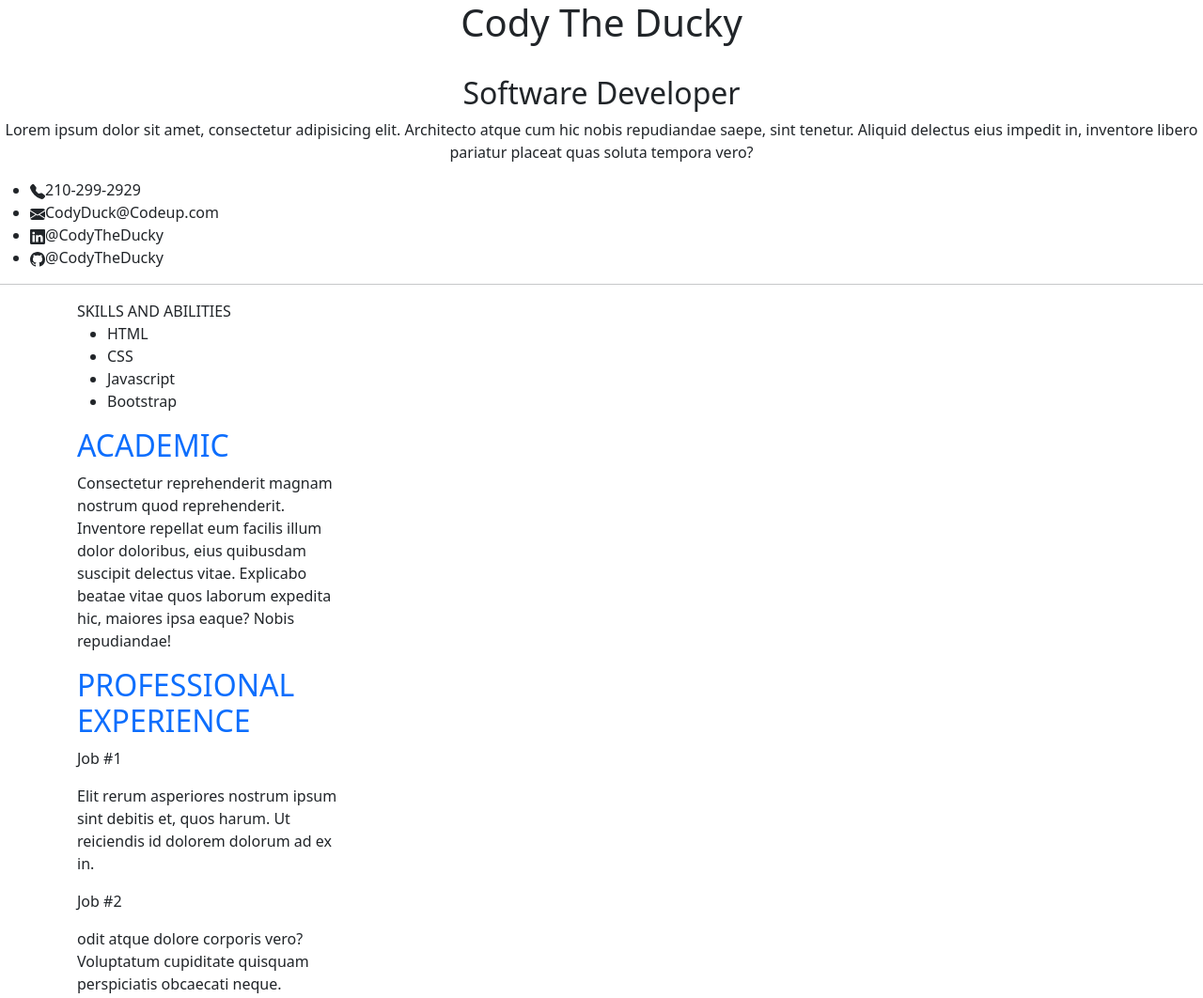
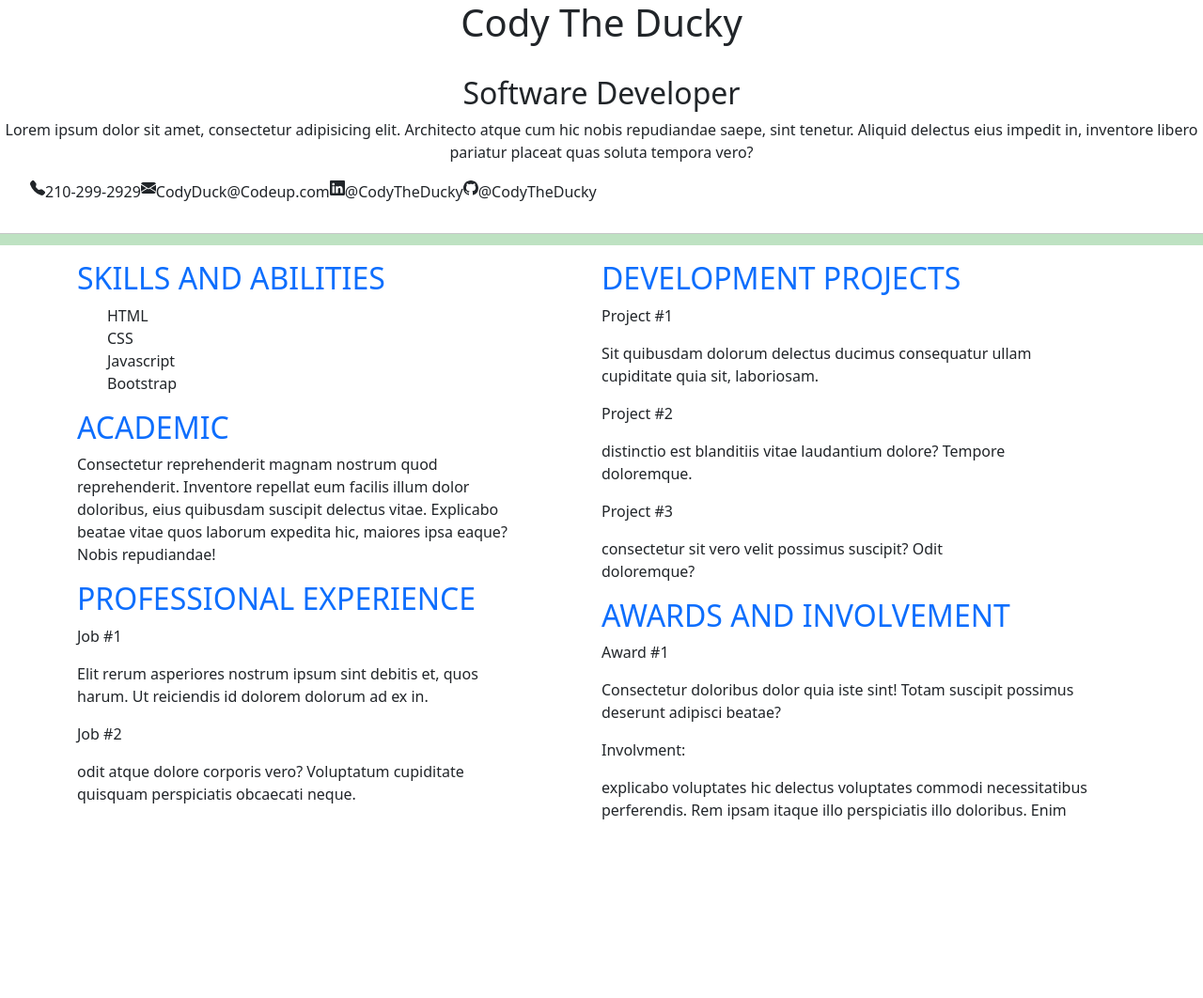
Before and after one commit to ajhunt012/codeup-web-exercises, a website: page resume.html in a window 1280 px wide. Shown: the top 1062 px of the page at 94% size. After the commit the page ends 890 px from the top, so only its background shows below. Drawn offline with nearby package versions, Linux system fonts and the light colour scheme.

Commit message:
almost finished resume

```diff
--- a/css/resume.css
+++ b/css/resume.css
@@ -1,25 +1,37 @@
+main{
+    display: flex;
+    flex-wrap: wrap;
+    flex-direction: row;
+}
+li {
+    list-style-type: none;
+    display: flex;
+}
+
+.icon-bar> ul {
+    display: inline-flex;
+    justify-content: space-around;
+}
+
+
+
 @media  screen and (min-width:768px) {
+
 .col{
     display: flex;
-    flex-wrap: wrap;
+    flex-direction: column;
+    /*flex-wrap: wrap;*/
 }
     .container{
         display: flex;
         flex-wrap: wrap;
+    /*    margin: 0;*/
     }
 
 }
 
 @media screen and (max-width: 767px) {
 
-    .icons {
-        display: flex;
-        justify-content: center;
-        align-content: center;
+
+
     }
-    li{
-        list-style-type: none;
-        display: flex;
-    }
-
-}
--- a/resume.html
+++ b/resume.html
@@ -3,43 +3,44 @@
 <head>
     <meta charset="UTF-8">
     <meta name="viewport" content="width=device-width, initial-scale=1">
-    <link href="css/resume.css">
+    <meta name="viewport"
+          content="width=device-width, user-scalable=no, initial-scale=1.0, maximum-scale=1.0, minimum-scale=1.0">
+    <meta http-equiv="X-UA-Compatible" content="ie=edge">
+    <link href="css/resume.css" rel="stylesheet">
     <!-- CSS only -->
     <link href="https://cdn.jsdelivr.net/npm/bootstrap@5.2.2/dist/css/bootstrap.min.css" rel="stylesheet" integrity="sha384-Zenh87qX5JnK2Jl0vWa8Ck2rdkQ2Bzep5IDxbcnCeuOxjzrPF/et3URy9Bv1WTRi" crossorigin="anonymous">
     <title>Resume</title>
 </head>
-<body>
 <header>
     <div class="title">
-<h1 class="text-center">Cody The Ducky</h1>
+        <h1 class="text-center">Cody The Ducky</h1>
     </div>
     <br>
     <div class="job-position">
         <h2 class="text-center">Software Developer</h2>
         <p class="text-center">Lorem ipsum dolor sit amet, consectetur adipisicing elit. Architecto atque cum hic nobis repudiandae saepe, sint tenetur. Aliquid delectus eius impedit in, inventore libero pariatur placeat quas soluta tempora vero?</p>
     </div>
-    <div class="icon-bar row-md-12">
+    <div class="icon-bar col-md-12">
         <ul>
-            <li class="icons"><svg xmlns="http://www.w3.org/2000/svg" width="16" height="16" fill="currentColor" class="bi bi-telephone-fill" viewBox="0 0 16 16">
-                <path fill-rule="evenodd" d="M1.885.511a1.745 1.745 0 0 1 2.61.163L6.29 2.98c.329.423.445.974.315 1.494l-.547 2.19a.678.678 0 0 0 .178.643l2.457 2.457a.678.678 0 0 0 .644.178l2.189-.547a1.745 1.745 0 0 1 1.494.315l2.306 1.794c.829.645.905 1.87.163 2.611l-1.034 1.034c-.74.74-1.846 1.065-2.877.702a18.634 18.634 0 0 1-7.01-4.42 18.634 18.634 0 0 1-4.42-7.009c-.362-1.03-.037-2.137.703-2.877L1.885.511z"/>
+            <li class="icons"><svg xmlns="http://www.w3.org/2000/svg" width="16" height="16" fill="currentColor" class="bi bi-telephone-fill" viewBox="0 0 16 16"><path fill-rule="evenodd" d="M1.885.511a1.745 1.745 0 0 1 2.61.163L6.29 2.98c.329.423.445.974.315 1.494l-.547 2.19a.678.678 0 0 0 .178.643l2.457 2.457a.678.678 0 0 0 .644.178l2.189-.547a1.745 1.745 0 0 1 1.494.315l2.306 1.794c.829.645.905 1.87.163 2.611l-1.034 1.034c-.74.74-1.846 1.065-2.877.702a18.634 18.634 0 0 1-7.01-4.42 18.634 18.634 0 0 1-4.42-7.009c-.362-1.03-.037-2.137.703-2.877L1.885.511z"/>
             </svg>210-299-2929</li>
-            <li class="icons"><svg xmlns="http://www.w3.org/2000/svg" width="16" height="16" fill="currentColor" class="bi bi-envelope-fill" viewBox="0 0 16 16">
-                <path d="M.05 3.555A2 2 0 0 1 2 2h12a2 2 0 0 1 1.95 1.555L8 8.414.05 3.555ZM0 4.697v7.104l5.803-3.558L0 4.697ZM6.761 8.83l-6.57 4.027A2 2 0 0 0 2 14h12a2 2 0 0 0 1.808-1.144l-6.57-4.027L8 9.586l-1.239-.757Zm3.436-.586L16 11.801V4.697l-5.803 3.546Z"/>
+            <li class="icons "><svg xmlns="http://www.w3.org/2000/svg" width="16" height="16" fill="currentColor" class="bi bi-envelope-fill" viewBox="0 0 16 16"><path d="M.05 3.555A2 2 0 0 1 2 2h12a2 2 0 0 1 1.95 1.555L8 8.414.05 3.555ZM0 4.697v7.104l5.803-3.558L0 4.697ZM6.761 8.83l-6.57 4.027A2 2 0 0 0 2 14h12a2 2 0 0 0 1.808-1.144l-6.57-4.027L8 9.586l-1.239-.757Zm3.436-.586L16 11.801V4.697l-5.803 3.546Z"/>
             </svg>CodyDuck@Codeup.com</li>
-            <li class="icons"><svg xmlns="http://www.w3.org/2000/svg" width="16" height="16" fill="currentColor" class="bi bi-linkedin" viewBox="0 0 16 16">
-                <path d="M0 1.146C0 .513.526 0 1.175 0h13.65C15.474 0 16 .513 16 1.146v13.708c0 .633-.526 1.146-1.175 1.146H1.175C.526 16 0 15.487 0 14.854V1.146zm4.943 12.248V6.169H2.542v7.225h2.401zm-1.2-8.212c.837 0 1.358-.554 1.358-1.248-.015-.709-.52-1.248-1.342-1.248-.822 0-1.359.54-1.359 1.248 0 .694.521 1.248 1.327 1.248h.016zm4.908 8.212V9.359c0-.216.016-.432.08-.586.173-.431.568-.878 1.232-.878.869 0 1.216.662 1.216 1.634v3.865h2.401V9.25c0-2.22-1.184-3.252-2.764-3.252-1.274 0-1.845.7-2.165 1.193v.025h-.016a5.54 5.54 0 0 1 .016-.025V6.169h-2.4c.03.678 0 7.225 0 7.225h2.4z"/>
+            <li class="icons"><svg xmlns="http://www.w3.org/2000/svg" width="16" height="16" fill="currentColor" class="bi bi-linkedin" viewBox="0 0 16 16"><path d="M0 1.146C0 .513.526 0 1.175 0h13.65C15.474 0 16 .513 16 1.146v13.708c0 .633-.526 1.146-1.175 1.146H1.175C.526 16 0 15.487 0 14.854V1.146zm4.943 12.248V6.169H2.542v7.225h2.401zm-1.2-8.212c.837 0 1.358-.554 1.358-1.248-.015-.709-.52-1.248-1.342-1.248-.822 0-1.359.54-1.359 1.248 0 .694.521 1.248 1.327 1.248h.016zm4.908 8.212V9.359c0-.216.016-.432.08-.586.173-.431.568-.878 1.232-.878.869 0 1.216.662 1.216 1.634v3.865h2.401V9.25c0-2.22-1.184-3.252-2.764-3.252-1.274 0-1.845.7-2.165 1.193v.025h-.016a5.54 5.54 0 0 1 .016-.025V6.169h-2.4c.03.678 0 7.225 0 7.225h2.4z"/>
             </svg>@CodyTheDucky</li>
-            <li class="icons"><svg xmlns="http://www.w3.org/2000/svg" width="16" height="16" fill="currentColor" class="bi bi-github" viewBox="0 0 16 16">
-                <path d="M8 0C3.58 0 0 3.58 0 8c0 3.54 2.29 6.53 5.47 7.59.4.07.55-.17.55-.38 0-.19-.01-.82-.01-1.49-2.01.37-2.53-.49-2.69-.94-.09-.23-.48-.94-.82-1.13-.28-.15-.68-.52-.01-.53.63-.01 1.08.58 1.23.82.72 1.21 1.87.87 2.33.66.07-.52.28-.87.51-1.07-1.78-.2-3.64-.89-3.64-3.95 0-.87.31-1.59.82-2.15-.08-.2-.36-1.02.08-2.12 0 0 .67-.21 2.2.82.64-.18 1.32-.27 2-.27.68 0 1.36.09 2 .27 1.53-1.04 2.2-.82 2.2-.82.44 1.1.16 1.92.08 2.12.51.56.82 1.27.82 2.15 0 3.07-1.87 3.75-3.65 3.95.29.25.54.73.54 1.48 0 1.07-.01 1.93-.01 2.2 0 .21.15.46.55.38A8.012 8.012 0 0 0 16 8c0-4.42-3.58-8-8-8z"/>
+            <li class="icons"><svg xmlns="http://www.w3.org/2000/svg" width="16" height="16" fill="currentColor" class="bi bi-github" viewBox="0 0 16 16"><path d="M8 0C3.58 0 0 3.58 0 8c0 3.54 2.29 6.53 5.47 7.59.4.07.55-.17.55-.38 0-.19-.01-.82-.01-1.49-2.01.37-2.53-.49-2.69-.94-.09-.23-.48-.94-.82-1.13-.28-.15-.68-.52-.01-.53.63-.01 1.08.58 1.23.82.72 1.21 1.87.87 2.33.66.07-.52.28-.87.51-1.07-1.78-.2-3.64-.89-3.64-3.95 0-.87.31-1.59.82-2.15-.08-.2-.36-1.02.08-2.12 0 0 .67-.21 2.2.82.64-.18 1.32-.27 2-.27.68 0 1.36.09 2 .27 1.53-1.04 2.2-.82 2.2-.82.44 1.1.16 1.92.08 2.12.51.56.82 1.27.82 2.15 0 3.07-1.87 3.75-3.65 3.95.29.25.54.73.54 1.48 0 1.07-.01 1.93-.01 2.2 0 .21.15.46.55.38A8.012 8.012 0 0 0 16 8c0-4.42-3.58-8-8-8z"/>
             </svg>@CodyTheDucky</li>
         </ul>
     </div>
 </header>
-<hr>
+<hr color="rgb(149,200,117)" size="15px">
+<body>
+
 <!--First Set-->
+<main class="col">
 <div class="container">
     <div class="col">
-    <div class="skills col-md-3 >
+    <div class="skills col-md-12">
         <h2 class="text-primary">SKILLS AND ABILITIES</h2>
         <ul>
             <li>HTML</li>
@@ -48,11 +49,11 @@
             <li>Bootstrap</li>
         </ul>
     </div>
-        <div class="col-md-3">
+        <div class="col-md-10">
             <h2 class="text-primary">ACADEMIC</h2>
             <p>Consectetur reprehenderit magnam nostrum quod reprehenderit. Inventore repellat eum facilis illum dolor doloribus, eius quibusdam suscipit delectus vitae. Explicabo beatae vitae quos laborum expedita hic, maiores ipsa eaque? Nobis repudiandae!</p>
         </div>
-        <div class="col-md-3">
+        <div class="col-md-10">
             <h2 class="text-primary">PROFESSIONAL EXPERIENCE</h2>
             <p>Job #1</p>
             <p>Elit rerum asperiores nostrum ipsum sint debitis et, quos harum. Ut reiciendis id dolorem dolorum ad ex in.</p>
@@ -60,14 +61,8 @@
             <p>odit atque dolore corporis vero? Voluptatum cupiditate quisquam perspiciatis obcaecati neque.</p>
         </div>
     </div>
-<!--Divider-->
-<div class="col">
-        <div class="col col-md-1">
-        </div>
-</div>
-<!--Second set-->
-    <div class="row">
-        <div class="col-md-8">
+    <div class="col">
+        <div class="col-md-10">
             <h2 class="text-primary">DEVELOPMENT PROJECTS</h2>
             <p>Project #1</p>
             <p>Sit quibusdam dolorum delectus ducimus consequatur ullam cupiditate quia sit, laboriosam.</p>
@@ -76,15 +71,16 @@
             <p>Project #3</p>
             <p> consectetur sit vero velit possimus suscipit? Odit doloremque?</p>
         </div>
-        <div class="col-md-8">
+        <div class="col-md-12">
             <h2 class="text-primary">AWARDS AND INVOLVEMENT</h2>
             <p>Award #1</p>
             <p>Consectetur doloribus dolor quia iste sint! Totam suscipit possimus deserunt adipisci beatae?</p>
-            <p>Involvment</p>
-            <p>explicabo voluptates hic delectus voluptates commodi necessitatibus perferendis. Rem ipsam itaque illo perspiciatis illo doloribus. Enim iste.</p>
+            <p>Involvment:</p>
+            <p>explicabo voluptates hic delectus voluptates commodi necessitatibus perferendis. Rem ipsam itaque illo perspiciatis illo doloribus. Enim </p>
         </div>
     </div>
-
+</div>
+</main>
 
 </body>
 </html>
```
Also changed, not shown: test.html (added, +13 -0 lines).
